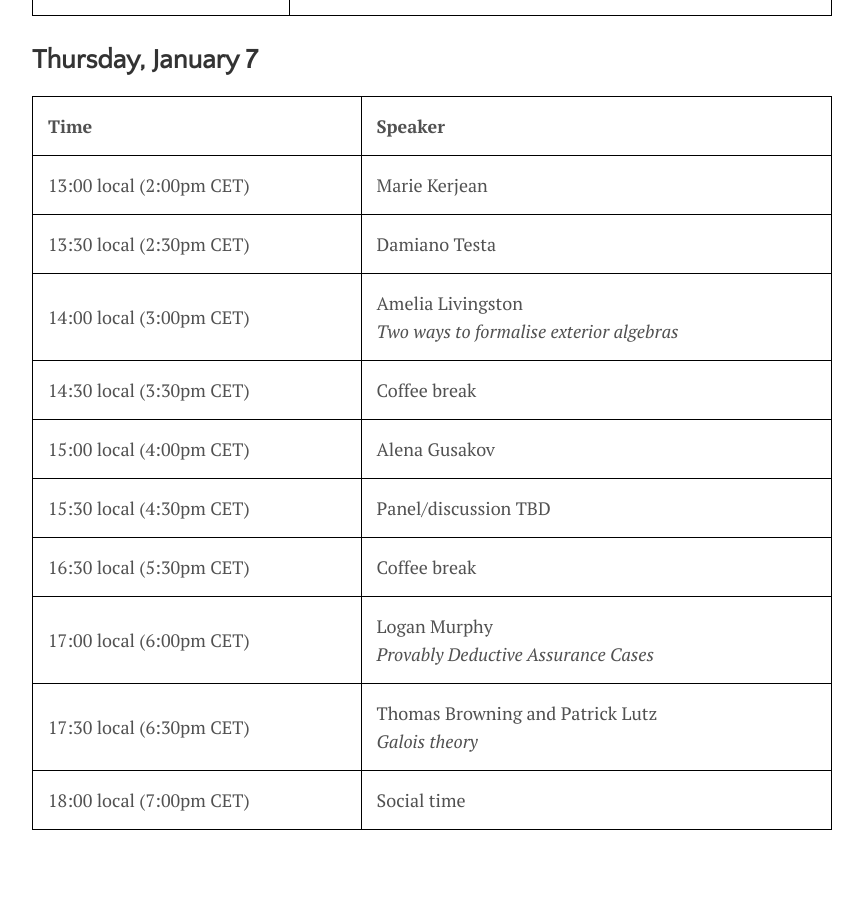
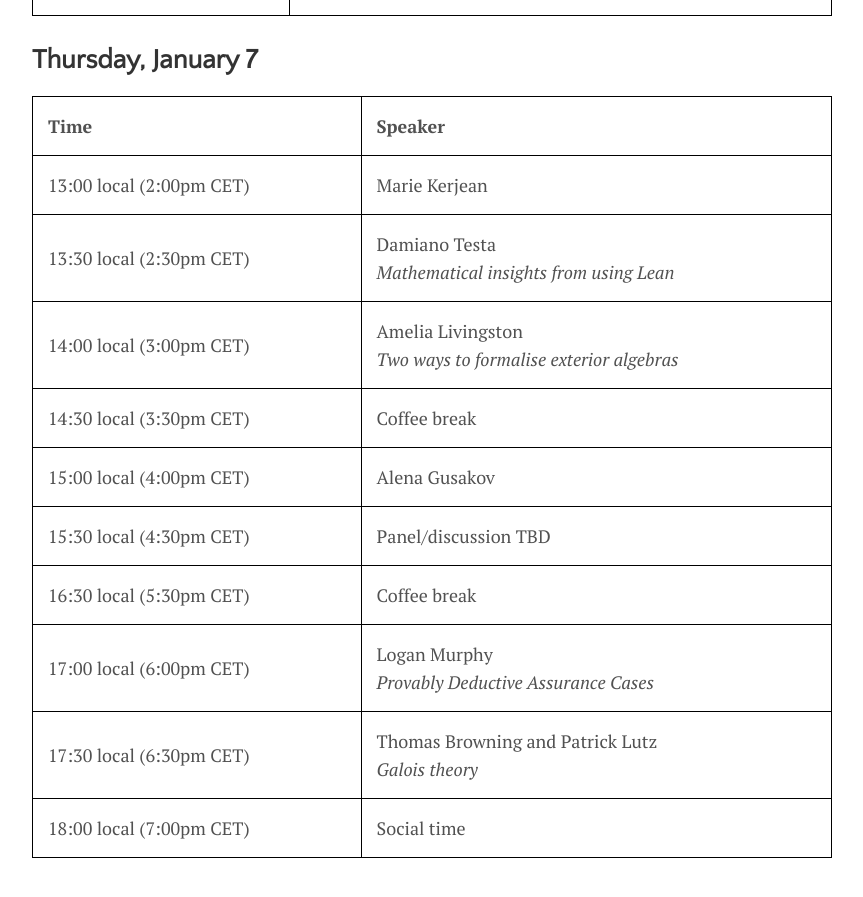
Before and after one commit to leanprover-community/lt2021, a Jekyll site: the page built from schedule.md, in a window 1280 px wide and 900 px high, scrolled down 3104 px. Shown: the top 897 px of the window, without its empty margins (208-1071 px from the left). Built offline with Jekyll 4.4.1, drawn with Linux system fonts in a browser that asks for light colours.

Commit message:
add title

```diff
--- a/schedule.md
+++ b/schedule.md
@@ -67,7 +67,7 @@ Sessions will last 4-5 hours including breaks.
 | Time      | Speaker            |
 | --------- | ------------------ |
 | <time datetime="2021-01-04T14:00+01:00">2:00pm</time> local (2:00pm CET) | Marie Kerjean |
-| <time datetime="2021-01-04T14:30+01:00">2:30pm</time> local (2:30pm CET) | Damiano Testa |
+| <time datetime="2021-01-04T14:30+01:00">2:30pm</time> local (2:30pm CET) | Damiano Testa<br>*Mathematical insights from using Lean* |
 | <time datetime="2021-01-04T15:00+01:00">3:00pm</time> local (3:00pm CET) | Amelia Livingston<br>*Two ways to formalise exterior algebras* |
 | <time datetime="2021-01-04T15:30+01:00">3:30pm</time> local (3:30pm CET) | Coffee break |
 | <time datetime="2021-01-04T16:00+01:00">4:00pm</time> local (4:00pm CET) | Alena Gusakov |
```
